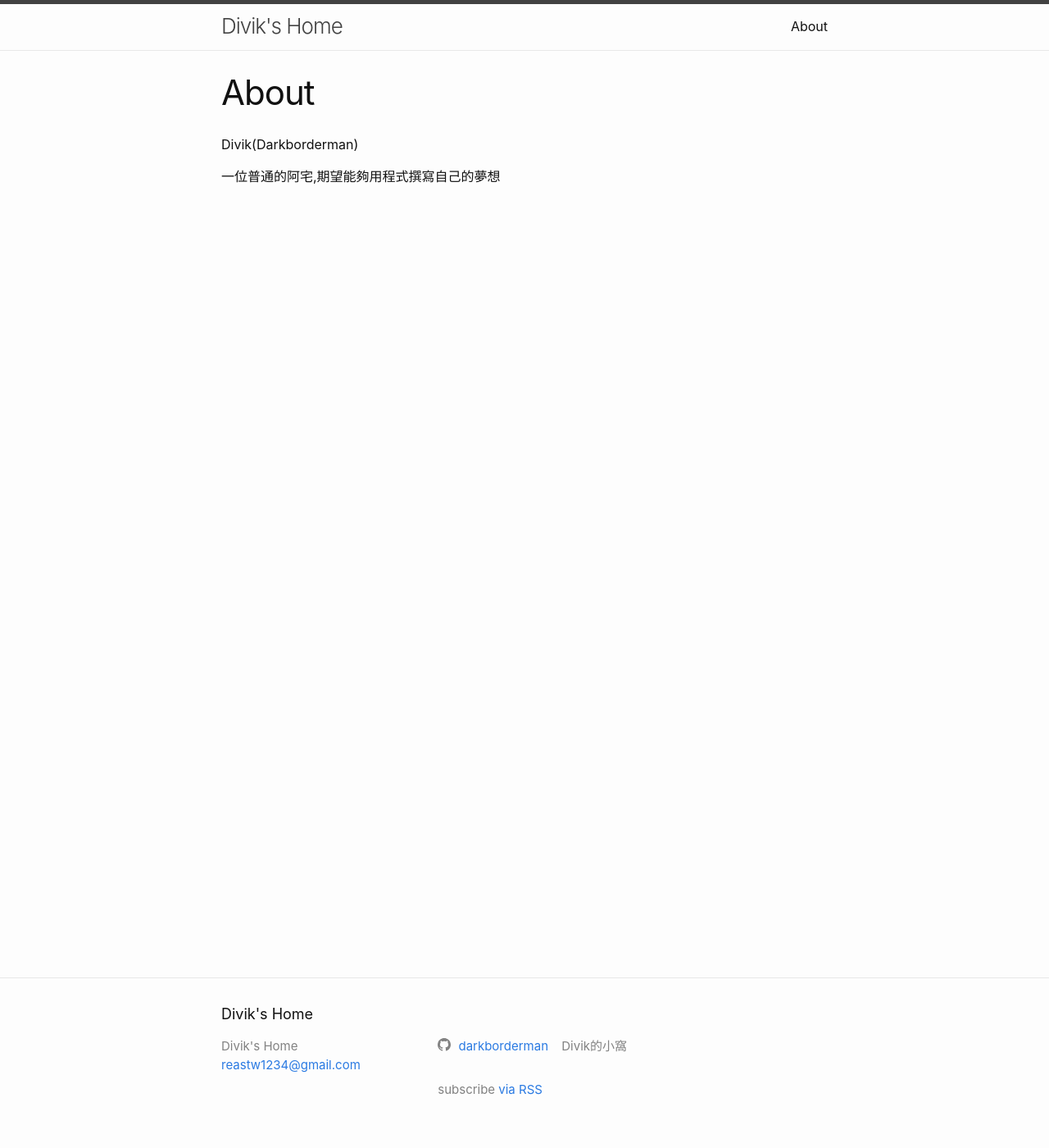
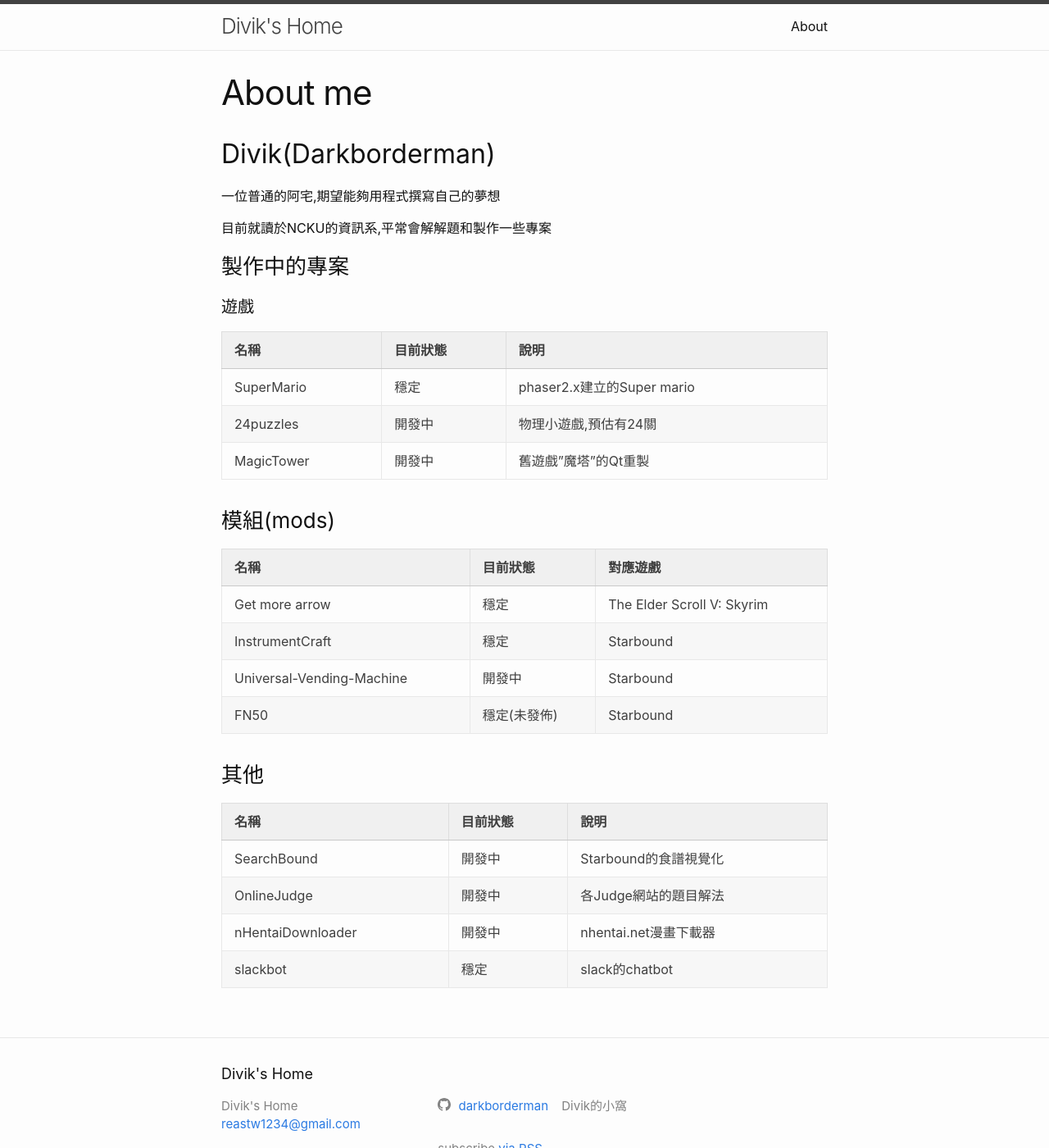
Before and after one commit to Darkborderman/darkborderman.github.io, a Jekyll site: the page built from about.md, in a window 1280 px wide and 1400 px high. Shown: the whole window at 82% size. Built offline with Jekyll 4.4.1, drawn with Linux system fonts in a browser that asks for light colours.

Commit message:
==Update about.md== Update about.md Add README

```diff
--- a/about.md
+++ b/about.md
@@ -1,9 +1,39 @@
 ---
 layout: page
-title: About
+title: About me
 permalink: /about/
 ---
 
-Divik(Darkborderman)
+## Divik(Darkborderman)
 
 一位普通的阿宅,期望能夠用程式撰寫自己的夢想
+
+目前就讀於NCKU的資訊系,平常會解解題和製作一些專案
+
+### 製作中的專案
+
+#### 遊戲
+
+| 名稱 | 目前狀態 | 說明 |
+| -------- | -------- | -------- |
+| SuperMario | 穩定 | phaser2.x建立的Super mario |
+| 24puzzles | 開發中 | 物理小遊戲,預估有24關 |
+| MagicTower | 開發中 | 舊遊戲"魔塔"的Qt重製 |
+
+### 模組(mods)
+
+| 名稱 | 目前狀態 | 對應遊戲 |
+| -------- | -------- | -------- |
+| Get more arrow | 穩定 | The Elder Scroll V: Skyrim |
+| InstrumentCraft | 穩定 | Starbound |
+| Universal-Vending-Machine | 開發中 | Starbound |
+| FN50 | 穩定(未發佈) | Starbound |
+
+### 其他
+
+| 名稱 | 目前狀態 | 說明 |
+| -------- | -------- | -------- |
+| SearchBound | 開發中 | Starbound的食譜視覺化 |
+| OnlineJudge | 開發中 | 各Judge網站的題目解法 |
+| nHentaiDownloader | 開發中 | nhentai.net漫畫下載器 |
+| slackbot | 穩定 | slack的chatbot |
```
Also changed, not shown: index.md (+0 -3 lines), README.md (added).
